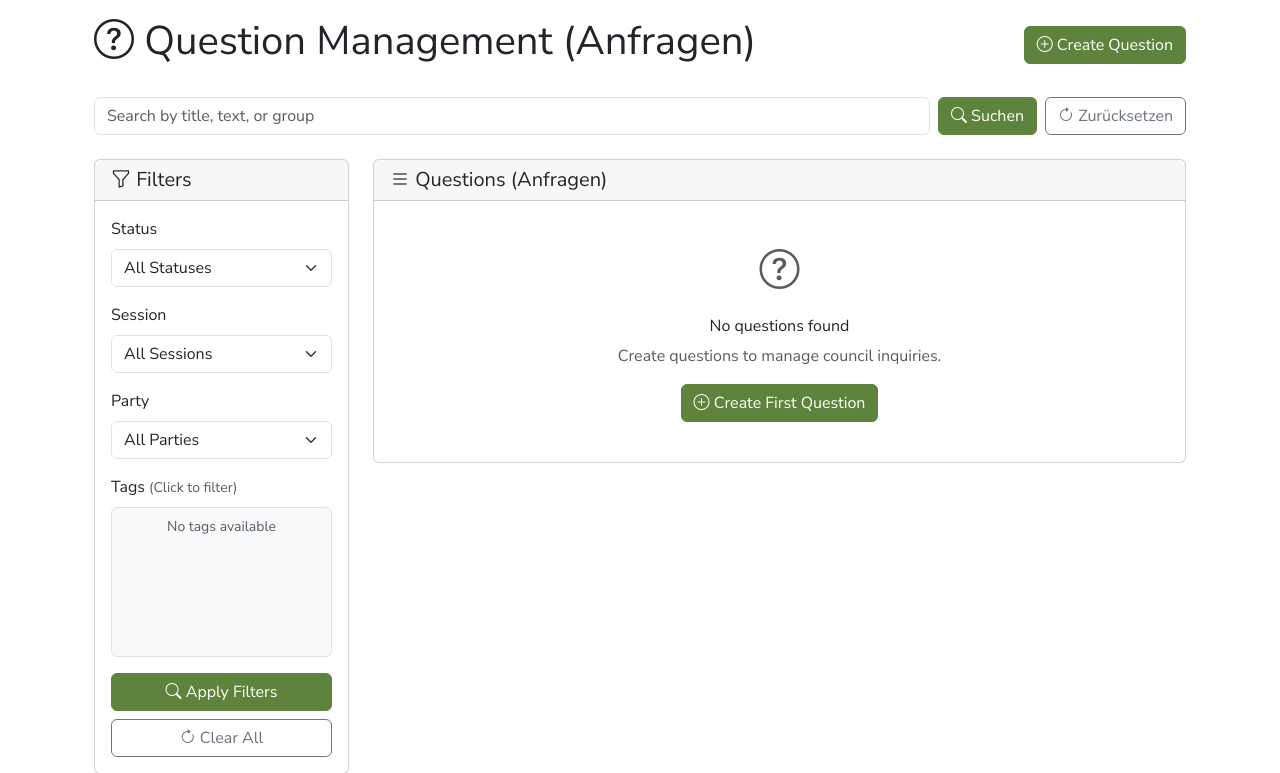
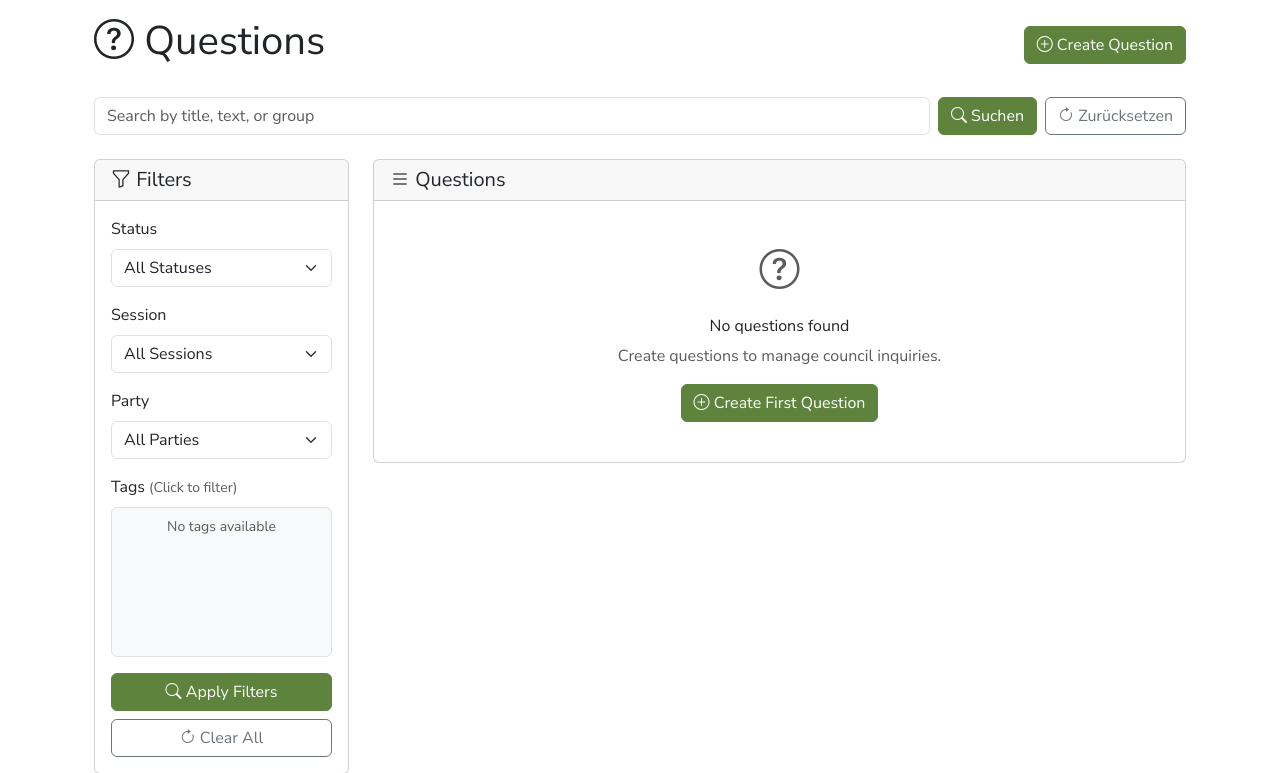
Before and after one commit to silvioheinze/klubtool, a Django app: page /motion/questions/ in a window 1280 px wide. Shown: the part 57-830 px from the top of the page. Run offline with Django 5.2, Linux system fonts and the light colour scheme; the visitor is signed in with stand-in values (Sample User, id 1); data comes from the database, SQL or seed files in the repository; data that the repository does not hold is empty; parts of the project's set-up code (start-up, migrations or seed data) failed here and were passed over; some libraries are stand-ins or nearby versions.

Commit message:
Update question list template to remove redundant translations
- Simplified the question list template by removing the redundant translation for "Anfragen" in the title and card header, ensuring consistency in terminology.

```diff
--- a/app/templates/motion/question_list.html
+++ b/app/templates/motion/question_list.html
@@ -10,7 +10,7 @@
     <div class="row">
         <div class="col-12">
             <div class="d-flex justify-content-between align-items-center mb-4">
-                <h1><i class="bi bi-question-circle"></i> {% trans "Question Management" %} ({% trans "Anfragen" %})</h1>
+                <h1><i class="bi bi-question-circle"></i> {% trans "Questions" %}</h1>
                 <div>
                     <a href="{% url 'motion:question-create' %}" class="btn btn-primary">
                         <i class="bi bi-plus-circle"></i> {% trans "Create Question" %}
@@ -140,7 +140,7 @@
         <div class="col-md-9">
             <div class="card">
                 <div class="card-header">
-                    <h5 class="mb-0"><i class="bi bi-list"></i> {% trans "Questions" %} ({% trans "Anfragen" %})</h5>
+                    <h5 class="mb-0"><i class="bi bi-list"></i> {% trans "Questions" %}</h5>
                 </div>
                 <div class="card-body">
                     {% if questions %}
```
